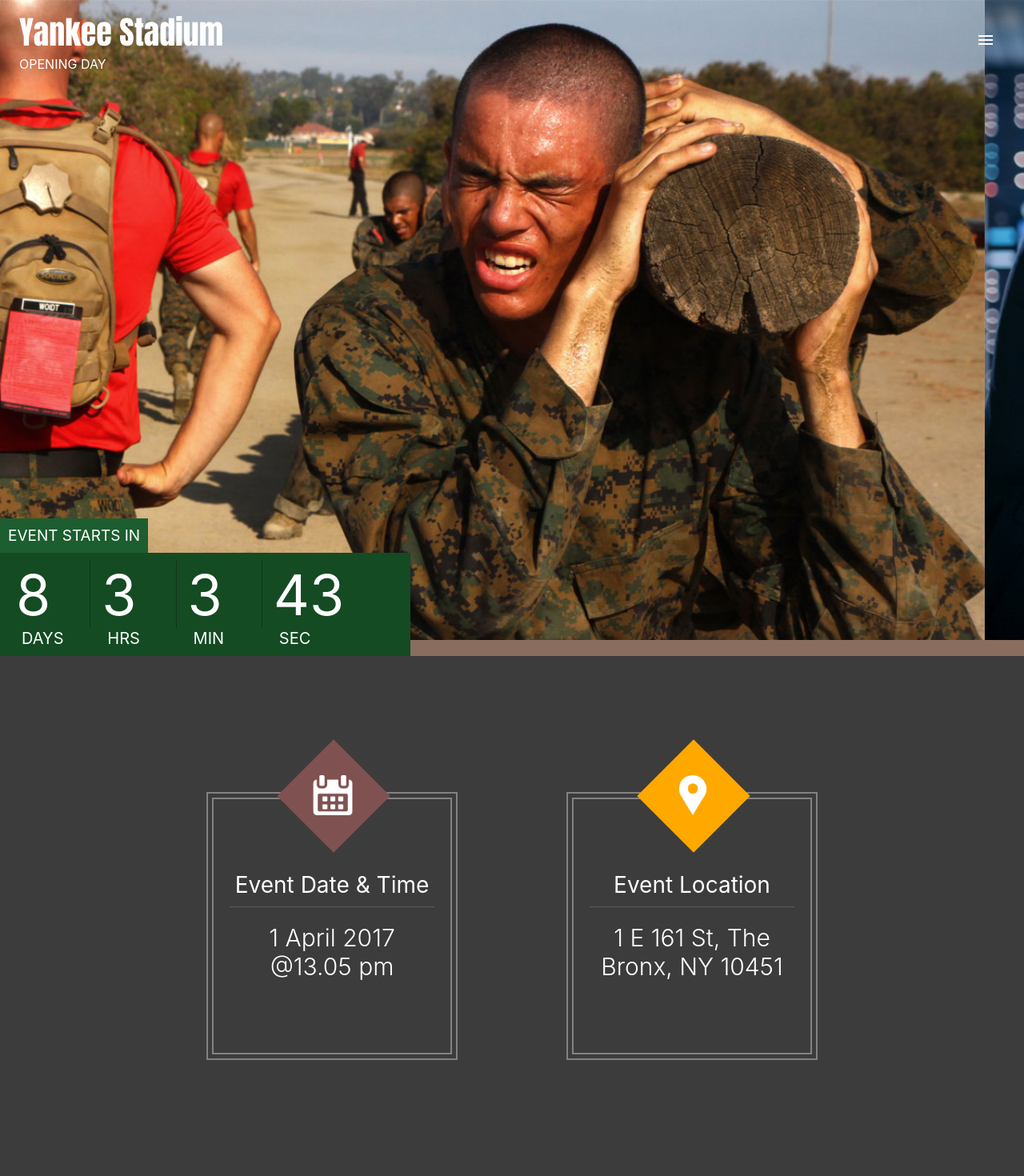
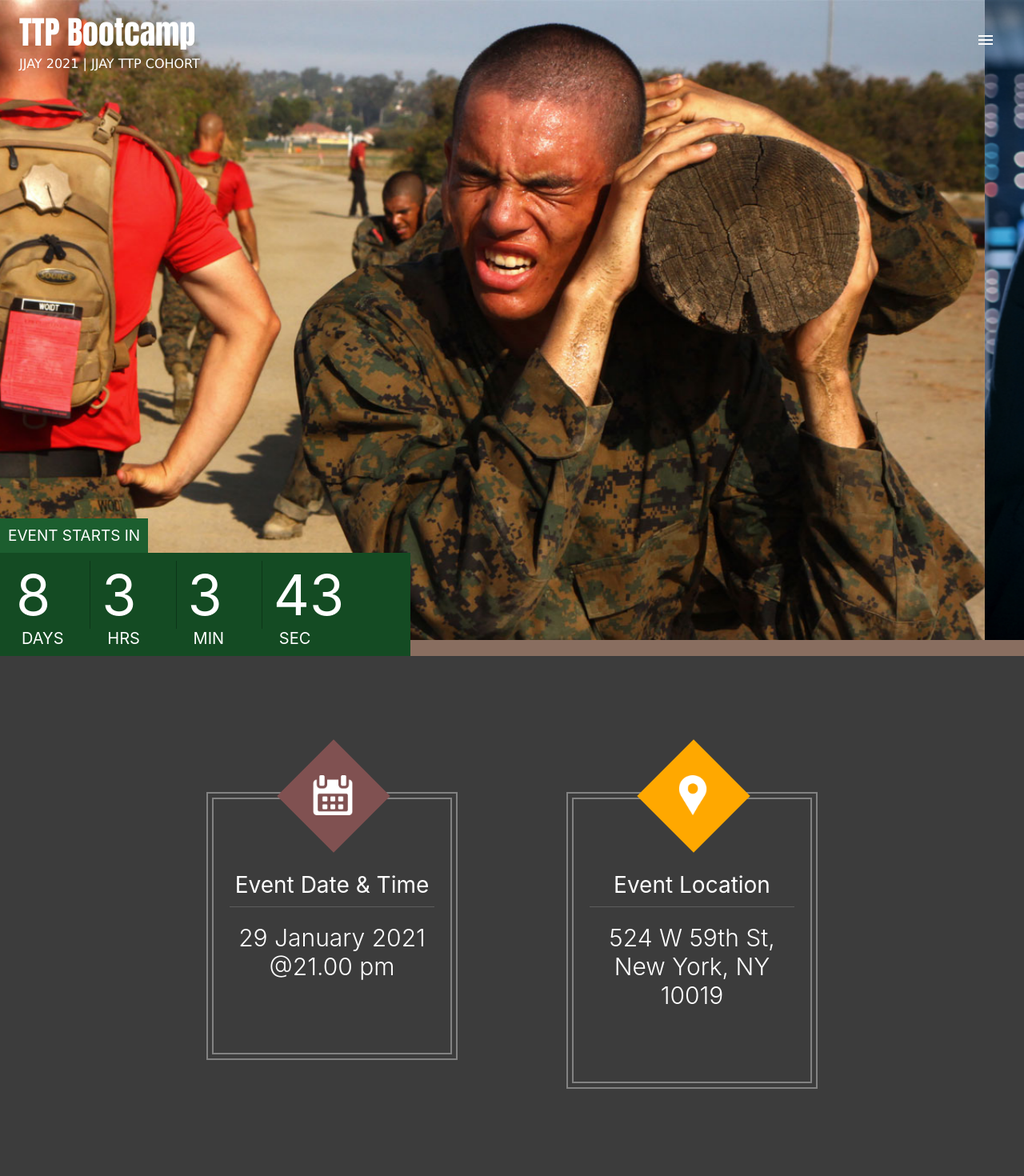
Before and after one commit to seasea19/Team2VenuProject, a React (Create React App) app: page / in a window 1280 px wide. Shown: the top 1470 px of the page at 80% size. Built offline with nearby package versions, Linux system fonts and the light colour scheme.

Commit message:
changed event nfo time/date

```diff
--- a/src/components/header_footer/Header.js
+++ b/src/components/header_footer/Header.js
@@ -46,11 +46,11 @@ class Header extends Component {
             }}>
                 <Toolbar>
                     <div className="header_logo">
-                        <div className="font_righteous header_logo_venue">Yankee Stadium</div>
-                        <div className="header_logo_title">Opening Day</div>
+                        <div className="font_righteous header_logo_venue">TTP Bootcamp</div>
+                        <div className="header_logo_title">JJAY 2021 | JJAY TTP Cohort</div>
                     </div>
 
-                    <IconButton aria-label="Menu" color="inherit" onClick={()=> this.toggleDrawer(true)}>
+                    <IconButton impact-label="Menu" color="inherit" onClick={()=> this.toggleDrawer(true)}>
                         <MenuIcon/>
                     </IconButton>
 
--- a/src/components/header_footer/SideDrawer.js
+++ b/src/components/header_footer/SideDrawer.js
@@ -33,7 +33,7 @@ const SideDrawer = (props) => {
                 </ListItem>
 
                 <ListItem button onClick={() => scrollToElement ('pricing')}>
-                    Pricing
+                    Internships
                 </ListItem>
 
                 <ListItem button onClick={() => scrollToElement ('location')}>
--- a/src/components/venueNfo/index.js
+++ b/src/components/venueNfo/index.js
@@ -22,7 +22,7 @@ const VunueNfo = () => {
                                         Event Date & Time
                                     </div>
                                     <div className="vn_desc">
-                                        1 April 2017 @13.05 pm
+                                        29 January 2021 @21.00 pm
                                     </div>
                                 </div>
                             </div>
@@ -42,7 +42,7 @@ const VunueNfo = () => {
                                         Event Location
                                     </div>
                                     <div className="vn_desc">
-                                        1 E 161 St, The Bronx, NY 10451
+                                        524 W 59th St, New York, NY 10019
                                     </div>
                                 </div>
                             </div>
--- a/src/resources/styles.css
+++ b/src/resources/styles.css
@@ -1,7 +1,7 @@
 body {
     padding: 0;
     margin: 0;
-    font-family: 'Roboto', sans-serif;
+    font-family: 'Lucida Sans', 'Lucida Sans Regular', 'Lucida Grande', 'Lucida Sans Unicode', Geneva, Verdana, sans-serif;
 }
 
 .font_righteous {
@@ -55,6 +55,7 @@ header .header_logo_venue {
 
 header .header_logo_title {
     text-transform: uppercase;
+    font-family:'Lucida Sans', 'Lucida Sans Regular', 'Lucida Grande', 'Lucida Sans Unicode', Geneva, Verdana, sans-serif;
 }
 
 /*====================
@@ -72,7 +73,7 @@ footer {
 footer .footer_copyright {
     text-align: center;
     font-size: 18px;
-    font-family:'Lucida Sans', 'Lucida Sans Regular', 'Lucida Grande', 'Lucida Sans Unicode';
+    font-family:'Lucida Sans', 'Lucida Sans Regular', 'Lucida Grande', 'Lucida Sans Unicode', Geneva, Verdana, sans-serif;
 }
 
 /*====================
```
Also changed, not shown: 1 other file (tests, documents, lock files or other folders).
